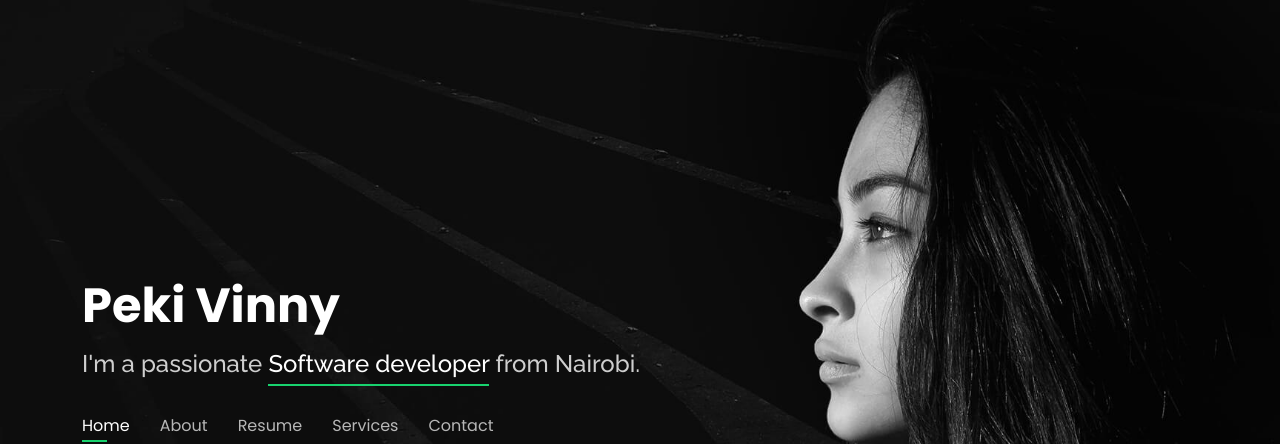
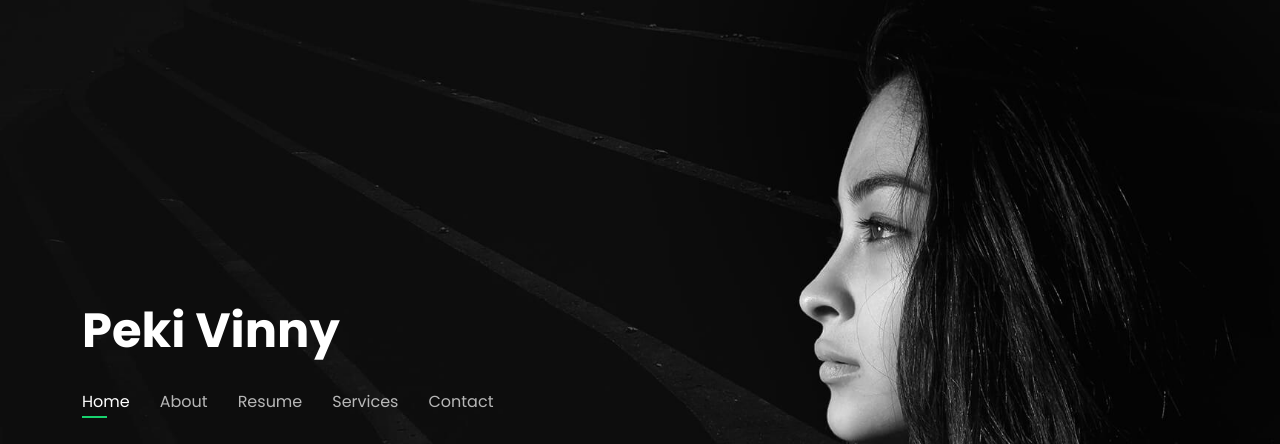
Before and after one commit to LIPPIE-LOUT/drifit, a plain HTML site: page index.html in a window 1280 px wide. Shown: the top 444 px of the page. Drawn offline with nearby package versions, Linux system fonts and the light colour scheme.

Commit message:
Update index.html

```diff
--- a/index.html
+++ b/index.html
@@ -13,10 +13,8 @@
   <link href="assets/img/favicon.png" rel="icon">
   <link href="assets/img/apple-touch-icon.png" rel="apple-touch-icon">
 
-  <!-- Google Fonts -->
   <link href="https://fonts.googleapis.com/css?family=Open+Sans:300,300i,400,400i,600,600i,700,700i|Raleway:300,300i,400,400i,500,500i,600,600i,700,700i|Poppins:300,300i,400,400i,500,500i,600,600i,700,700i" rel="stylesheet">
 
-  <!-- Vendor CSS Files -->
   <link href="assets/vendor/bootstrap/css/bootstrap.min.css" rel="stylesheet">
   <link href="assets/vendor/bootstrap-icons/bootstrap-icons.css" rel="stylesheet">
   <link href="assets/vendor/boxicons/css/boxicons.min.css" rel="stylesheet">
@@ -27,25 +25,14 @@
   <!-- Template Main CSS File -->
   <link href="assets/css/style.css" rel="stylesheet">
 
-  <!-- =======================================================
-  * Template Name: Personal
-  * Template URL: https://bootstrapmade.com/personal-free-resume-bootstrap-template/
-  * Updated: Mar 17 2024 with Bootstrap v5.3.3
-  * Author: BootstrapMade.com
-  * License: https://bootstrapmade.com/license/
-  ======================================================== -->
-</head>
 
 <body>
 
-  <!-- ======= Header ======= -->
   <header id="header">
     <div class="container">
 
       <h1><a href="index.html">Peki Vinny</a></h1>
-      <!-- Uncomment below if you prefer to use an image logo -->
-      <!-- <a href="index.html" class="mr-auto"><img src="assets/img/logo.png" alt="" class="img-fluid"></a> -->
-      <h2>I'm a passionate <span>Software developer</span> from Nairobi.</h2>
+
 
       <nav id="navbar" class="navbar">
         <ul>
```
